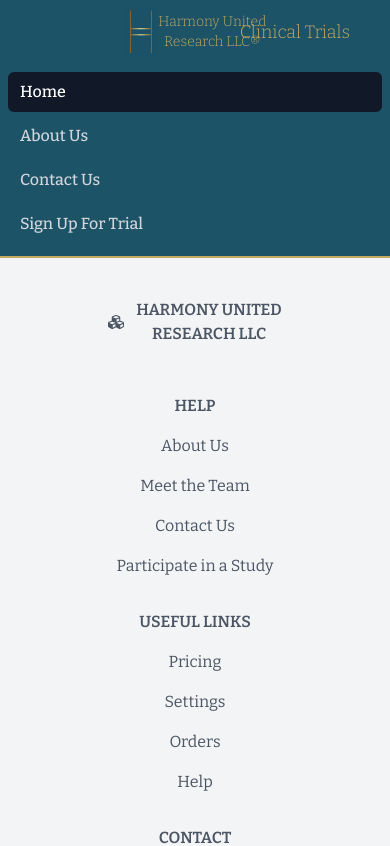
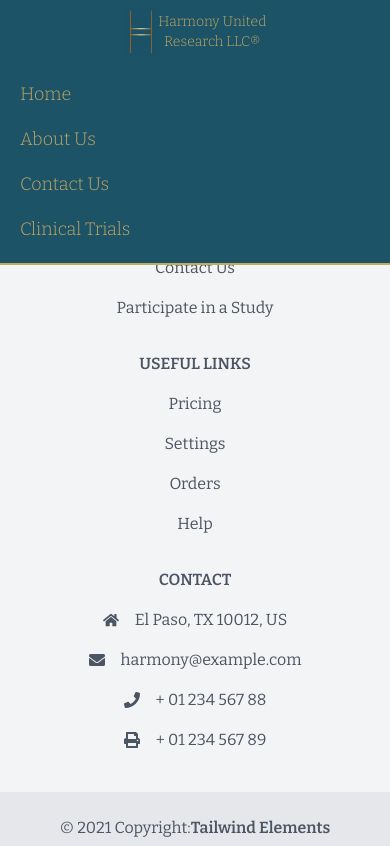
Before and after one commit to kadenlalani7/harmony-website, a React (Create React App) app: page /meet_the_team in a window 390 px wide. Shown: the top 846 px of the page. Built offline with nearby package versions, Linux system fonts and the light colour scheme.

Commit message:
Version 1.0.1

```diff
--- a/src/App.js
+++ b/src/App.js
@@ -10,6 +10,7 @@ import { BrowserRouter, Routes, Route } from 'react-router-dom';
 
 // import {route}
 function App() {
+
   return (
     <div className="bg-white h-max font-body bg-[#1C5367]/50">
       <Navbar />
--- a/src/components/Home/Home.js
+++ b/src/components/Home/Home.js
@@ -11,7 +11,7 @@ const Home = () => {
 
     {/* <img src={officePic} className='w-screen h-full'/> */}
     <div className='mx-auto w-[78rem] h-1/2 flex flex-col items-center justify-center rounded-lg'>
-      <h1 className='text-center text-7xl text-[#C4A962] font-extrabold pb-4 tracking-tight'>
+      <h1 className='text-center lg:text-7xl md:text-7xl text-2xl text-[#C4A962] font-extrabold pb-4 tracking-tight'>
       Harmony United Research
       </h1>
       <p className='text-center text-base px-4 text-[#C4A962]'>
@@ -21,8 +21,8 @@ const Home = () => {
     </div>
   </div>
 
-  <div class="h-96 flex flex-row max-h-96 max-w-[84rem] mx-auto animate-fade2 bg-white">
-    <div class='pr-14 basis-1/2 w-1/2'>
+  <div class="md:h-96 lg:h-96 flex flex-col md:flex-row max-w-[84rem] mx-auto animate-fade2 bg-white gap-4">
+    <div class='sm:pr-14 basis-1/2 w-full mx-auto items-center'>
 
     <img src={Hands} className='object-fill w-full h-full border-[3px] border-[#1C5367] rounded-md ' alt='Hands'/>
     </div>
@@ -44,7 +44,7 @@ const Home = () => {
 
   </div>
 
-  <div class="h-[40rem] max-h-[40rem] w-screen max-w-[84rem] mx-auto bg-cover bg-center rounded-md animate-fade3 bg-white">
+  <div class="h-[40rem] max-h-[40rem] w-screen max-w-[84rem] mx-auto bg-cover bg-center rounded-md animate-fade3 bg-black">
     {/* <img src={officePic} className='w-screen h-full'/> */}
     <div className='w-full h-full flex flex-row items-center justify-center rounded-md'>
 
--- a/src/components/Navbar/Navbar.js
+++ b/src/components/Navbar/Navbar.js
@@ -2,9 +2,31 @@ import React from 'react'
 import Logo from '../../images/logo.png'
 import LogoHoriz from '../../images/LogoHoriz.png'
 import LogoSolo from '../../images/LogoSolo.png'
+import { useState, useEffect } from 'react'
 const Navbar = () => {
+  const [show, setShow] = useState(false);
+
+  useEffect(() => {
+  window.addEventListener("scroll", handleScroll);
+  return () => window.removeEventListener("scroll", handleScroll);
+  }, []);
+
+  const handleScroll = () => {
+    window.onwheel = e => {
+      if(e.deltaY >= 7){
+        // Scrolling Down with mouse
+        var tagLine = document.getElementById("wholeNav");
+        tagLine.setAttribute("style", "top:-670px");
+      } else if (e.deltaY < -5) {
+        // Scrolling Up with mouse
+        var tagLine = document.getElementById("wholeNav");
+        tagLine.setAttribute("style", "top:0px");
+      }
+    }
+  };
+
   return (
-<nav class="bg-[#1C5367] border-b-2 border-[#C4A962] sticky top-0 z-50">
+<nav class="bg-[#1C5367] border-b-2 border-[#C4A962] fixed w-full top-0 z-50" id='wholeNav'>
   <div class="max-w-7xl mx-auto px-2 sm:px-6 lg:px-8">
     <div class="relative flex items-center justify-between h-16">
 
@@ -20,6 +42,7 @@ const Navbar = () => {
             <a href="/" class="text-[#C4A962] px-3 py-2 text-lg font-light hover:underline underline-offset-4 active:text-opacity-50" aria-current="page">Home</a>
             <a href="/about_us" class="text-[#C4A962] px-3 py-2 text-lg font-light hover:underline underline-offset-4 active:text-opacity-50" aria-current="page">About Us</a>
             <a href="/contact_us" class="text-[#C4A962] px-3 py-2 text-lg font-light hover:underline underline-offset-4 active:text-opacity-50" aria-current="page">Contact Us</a>
+            <a href="/sign_up_for_trial" class="text-[#C4A962] px-3 py-2 text-lg font-light hover:underline underline-offset-4 active:text-opacity-50" aria-current="page">Clinical Trials</a>
 
 
           </div>
@@ -27,7 +50,6 @@ const Navbar = () => {
       </div>
       <div class="absolute inset-y-0 right-0 flex items-center pr-2 sm:static sm:inset-auto sm:ml-6 sm:pr-0">
             {/* <a href="/signup" class="text-[#FDD017] hover:bg-[#C4A962] hover:text-white px-3 py-2 rounded-md text-sm font-medium">Sign Up for Trial</a> */}
-            <a href="/sign_up_for_trial" class="text-[#C4A962] px-3 py-2 text-lg font-light hover:underline underline-offset-4 active:text-opacity-50" aria-current="page">Clinical Trials</a>
         <div class="ml-3 relative">
         </div>
       </div>
@@ -35,14 +57,12 @@ const Navbar = () => {
   </div>
 
   <div class="sm:hidden" id="mobile-menu">
-    <div class="px-2 pt-2 pb-3 space-y-1">
-      <a href="#" class="bg-gray-900 text-white block px-3 py-2 rounded-md text-base font-medium" aria-current="page">Home</a>
+    <div class="px-2 pt-2 pb-3 space-y-[1px]">
+      <a href="/" class="text-[#C4A962] block px-3 py-2 text-lg font-light hover:underline underline-offset-4 active:text-opacity-50" aria-current="page">Home</a>
+      <a href="/about_us" class="text-[#C4A962] block px-3 py-2 text-lg font-light hover:underline underline-offset-4 active:text-opacity-50" aria-current="page">About Us</a>
+      <a href="/contact_us" class="text-[#C4A962] block px-3 py-2 text-lg font-light hover:underline underline-offset-4 active:text-opacity-50" aria-current="page">Contact Us</a>
+      <a href="/sign_up_for_trial" class="text-[#C4A962] block px-3 py-2 text-lg font-light hover:underline underline-offset-4 active:text-opacity-50" aria-current="page">Clinical Trials</a>
 
-      <a href="#" class="text-gray-300 hover:bg-gray-700 hover:text-white block px-3 py-2 rounded-md text-base font-medium">About Us</a>
-
-      <a href="#" class="text-gray-300 hover:bg-gray-700 hover:text-white block px-3 py-2 rounded-md text-base font-medium">Contact Us</a>
-
-      <a href="#" class="text-gray-300 hover:bg-gray-700 hover:text-white block px-3 py-2 rounded-md text-base font-medium">Sign Up For Trial</a>
     </div>
   </div>
 </nav>
```
